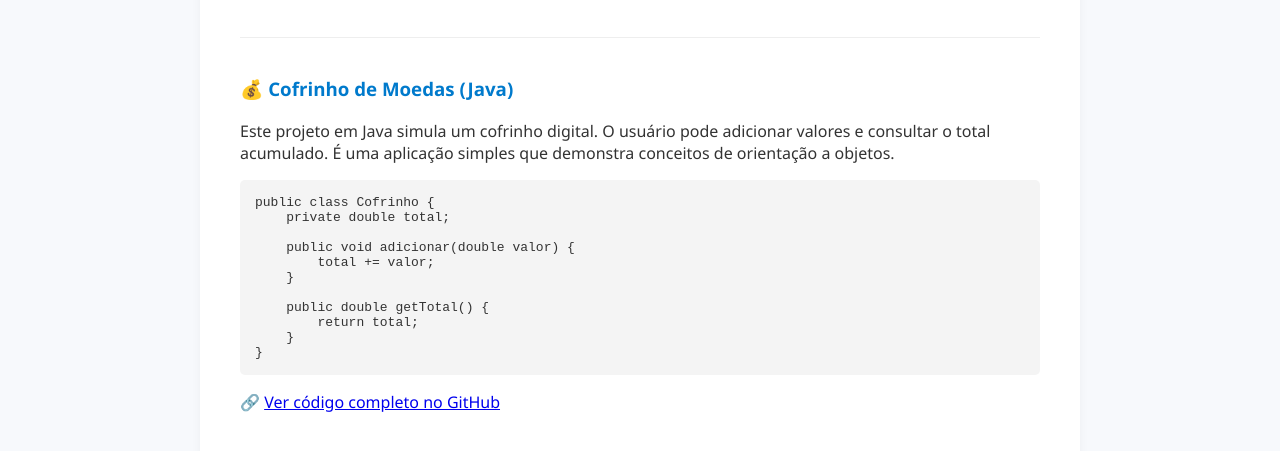
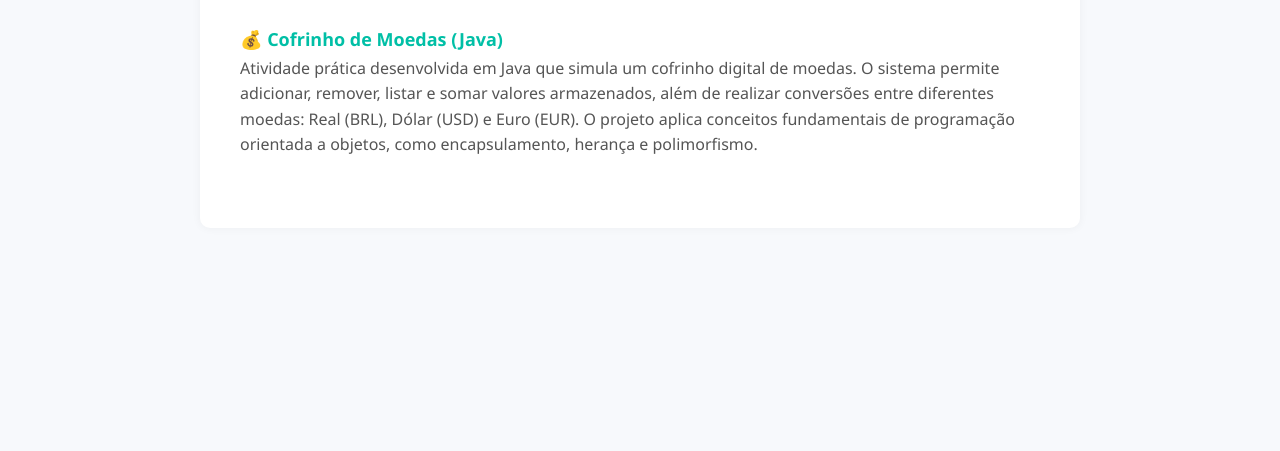
Before and after one commit to PKonradDev/portifolio, a plain HTML site: page portifolio.html in a window 1280 px wide. Shown: the part 231-682 px from the top of the page. Drawn offline with Linux system fonts and the light colour scheme.

Commit message:
Add files via upload

```diff
--- a/portifolio.html
+++ b/portifolio.html
@@ -71,21 +71,12 @@
       color: #009e88;
     }
 
-    .project {
-      margin-top: 40px;
-      padding-top: 20px;
-      border-top: 1px solid #eee;
-    }
-
-    .project pre {
-      background: #f4f4f4;
-      padding: 15px;
-      border-radius: 5px;
-      overflow-x: auto;
-    }
-
-    .project h3 {
-      color: #007acc;
+    .descricao {
+      font-size: 16px;
+      color: #555;
+      margin-top: 5px;
+      margin-bottom: 30px;
+      line-height: 1.6;
     }
   </style>
 </head>
@@ -105,25 +96,16 @@
   <!-- Conteúdo principal -->
   <main>
     <h2>Portfólio</h2>
-
-    <div class="project">
-      <h3>💰 Cofrinho de Moedas (Java)</h3>
-      <p>Este projeto em Java simula um cofrinho digital. O usuário pode adicionar valores e consultar o total acumulado. É uma aplicação simples que demonstra conceitos de orientação a objetos.</p>
-
-      <pre><code>public class Cofrinho {
-    private double total;
-
-    public void adicionar(double valor) {
-        total += valor;
-    }
-
-    public double getTotal() {
-        return total;
-    }
-}</code></pre>
-
-      <p>🔗 <a href="https://github.com/PKonradDev/Cofrinho-de-moedas" target="_blank">Ver código completo no GitHub</a></p>
-    </div>
+    <ul>
+      <li>
+        <a href="https://github.com/PKonradDev/Cofrinho-de-moedas" target="_blank">
+          💰 Cofrinho de Moedas (Java)
+        </a>
+        <p class="descricao">
+          Atividade prática desenvolvida em Java que simula um cofrinho digital de moedas. O sistema permite adicionar, remover, listar e somar valores armazenados, além de realizar conversões entre diferentes moedas: Real (BRL), Dólar (USD) e Euro (EUR). O projeto aplica conceitos fundamentais de programação orientada a objetos, como encapsulamento, herança e polimorfismo.
+        </p>
+      </li>
+    </ul>
   </main>
 
 </body>
```
